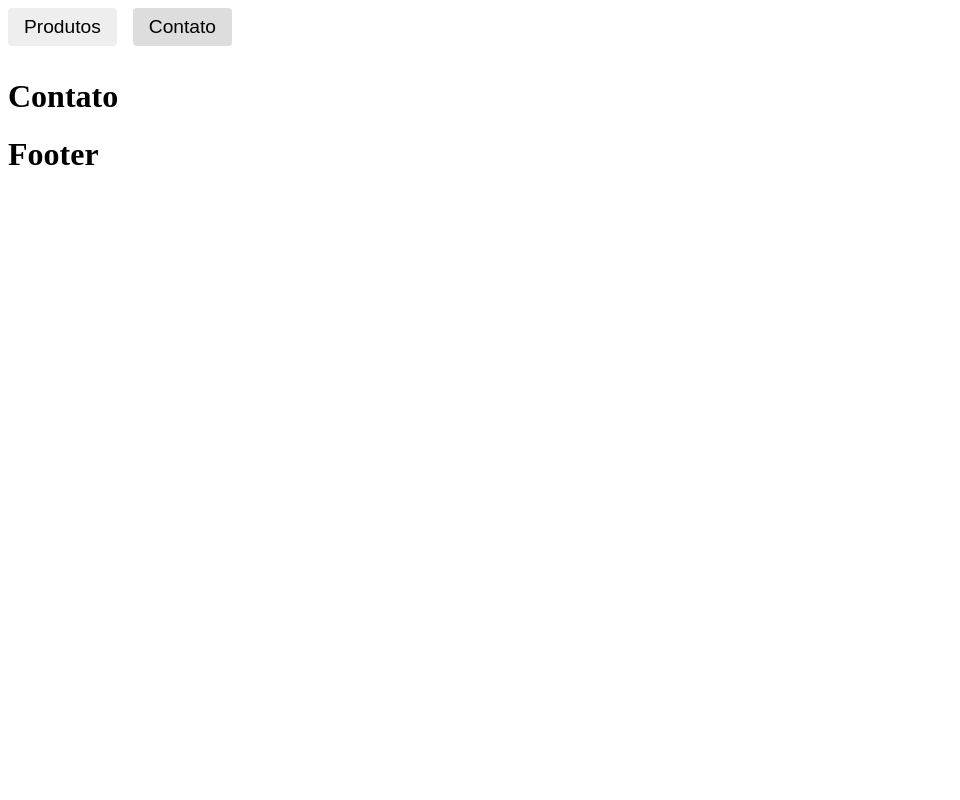
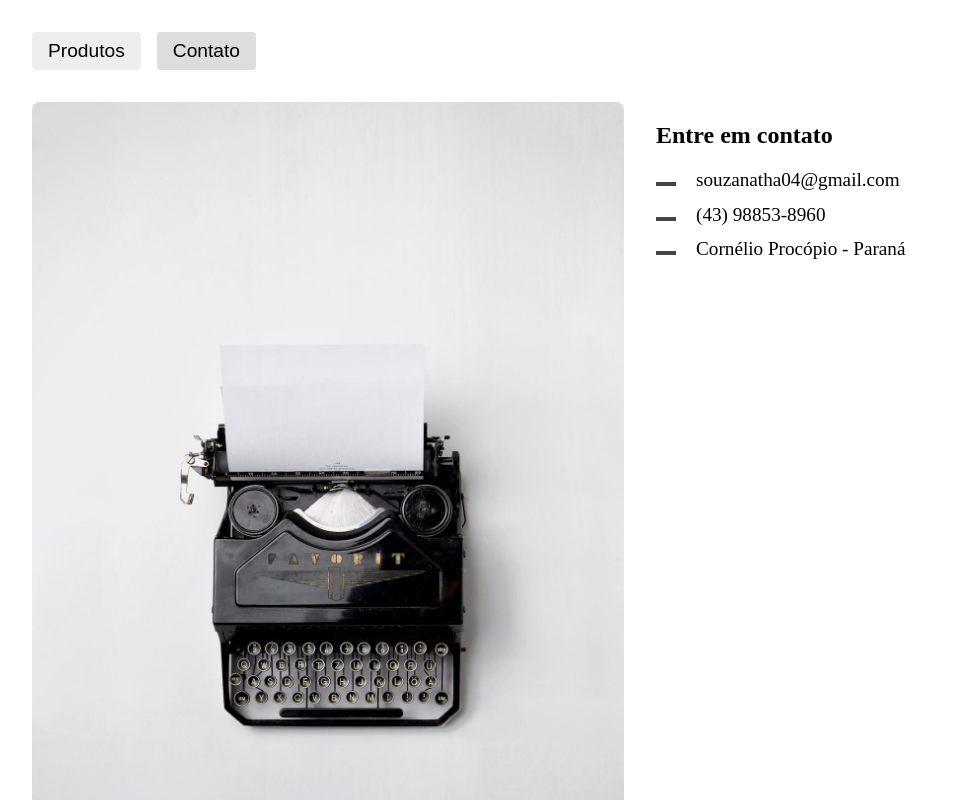
Before and after one commit to souzannatha/loja-ranek, a React (Vite) app: page /contato in a window 1280 px wide. Shown: the top 800 px of the page, without its empty margins (0-960 px from the left). Built offline with nearby package versions, Linux system fonts and the light colour scheme.

Commit message:
adicionado a estruturação e estilização em contato, e feito uma animação reutilizável

```diff
--- a/src/App.css
+++ b/src/App.css
@@ -13,3 +13,16 @@ a {
 h1 {
   font-size: 1.4rem;
 }
+
+.animeLeft{
+  transform: translateX(-20px);
+  opacity: 0;
+  animation: animeLeft 0.5s forwards;
+}
+
+@keyframes animeLeft {
+  to{
+    transform: initial;
+    opacity: initial
+  }
+}
--- a/src/App.jsx
+++ b/src/App.jsx
@@ -3,6 +3,7 @@ import Produtos from "./Components/Produtos";
 import Contato from "./Components/Contato";
 import Header from "./Components/Header";
 import Footer from "./Components/Footer";
+import "./App.css";
 
 const App = () => {
   return (
@@ -15,7 +16,6 @@ const App = () => {
             <Route path="contato" element={<Contato />} />
           </Routes>
         </div>
-
         <Footer />
       </BrowserRouter>
     </div>
--- a/src/Components/Contato.jsx
+++ b/src/Components/Contato.jsx
@@ -1,10 +1,19 @@
 import styles from "./Contato.module.css";
+import foto from "../img/contato.jpg";
 
 const Contato = () => {
   return (
-    <div style={styles.contato}>
-      <h1>Contato</h1>
-    </div>
+    <section className={`${styles.contato} animeLeft`}>
+      <img src={foto} alt="Máquina de escrever." />
+      <div>
+        <h2>Entre em contato</h2>
+        <ul className={styles.dados}>
+          <li>souzanatha04@gmail.com</li>
+          <li>(43) 98853-8960</li>
+          <li>Cornélio Procópio - Paraná</li>
+        </ul>
+      </div>
+    </section>
   );
 };
 
--- a/src/Components/Contato.module.css
+++ b/src/Components/Contato.module.css
@@ -0,0 +1,23 @@
+.contato {
+  display: grid;
+  grid-template-columns: 1fr 1fr;
+  gap: 2rem;
+}
+.dados {
+  padding: 0px;
+  list-style: none;
+}
+
+.dados li {
+  font-size: 1.2rem;
+  margin-bottom: 0.8rem;
+}
+
+.dados li::before {
+content: '';
+display: inline-block;
+width: 20px;
+height: 4px;
+margin-right: 20px;
+background: #444;
+}
```
